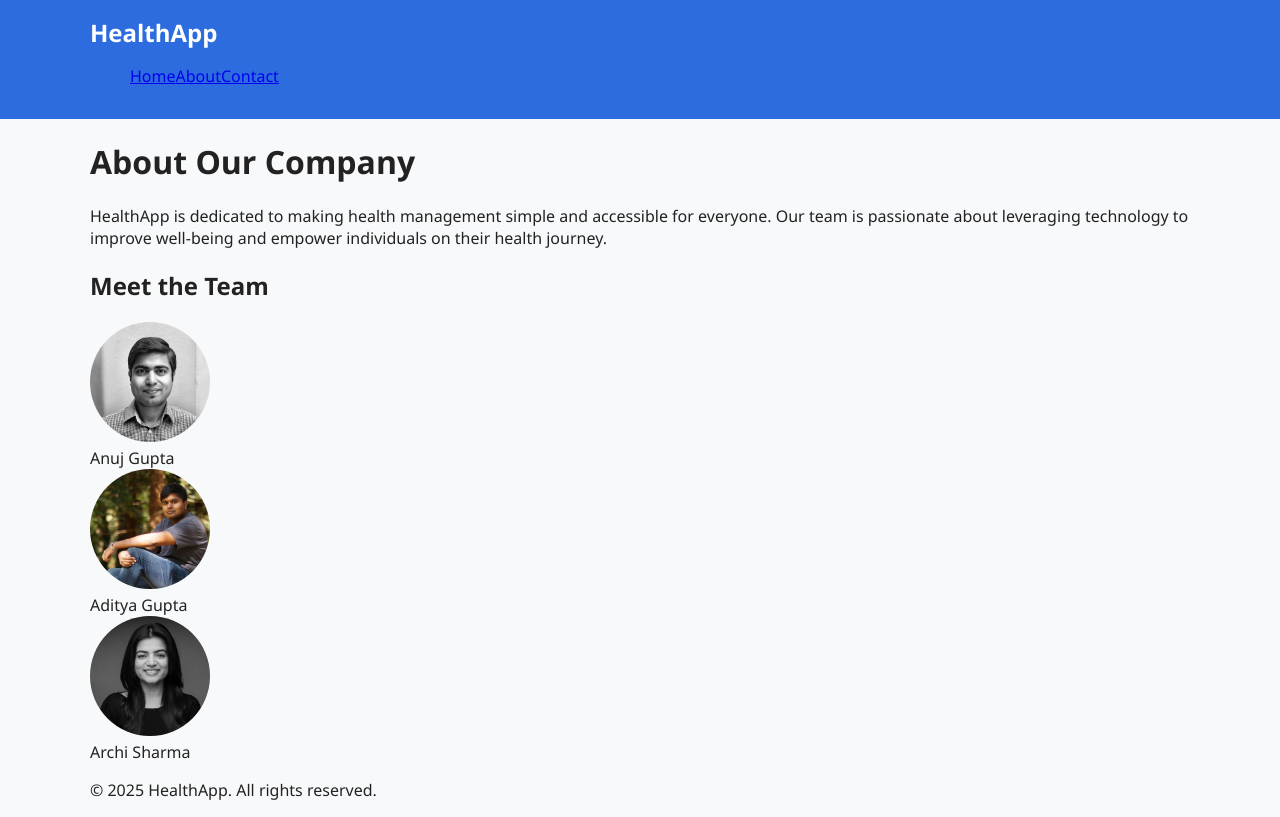
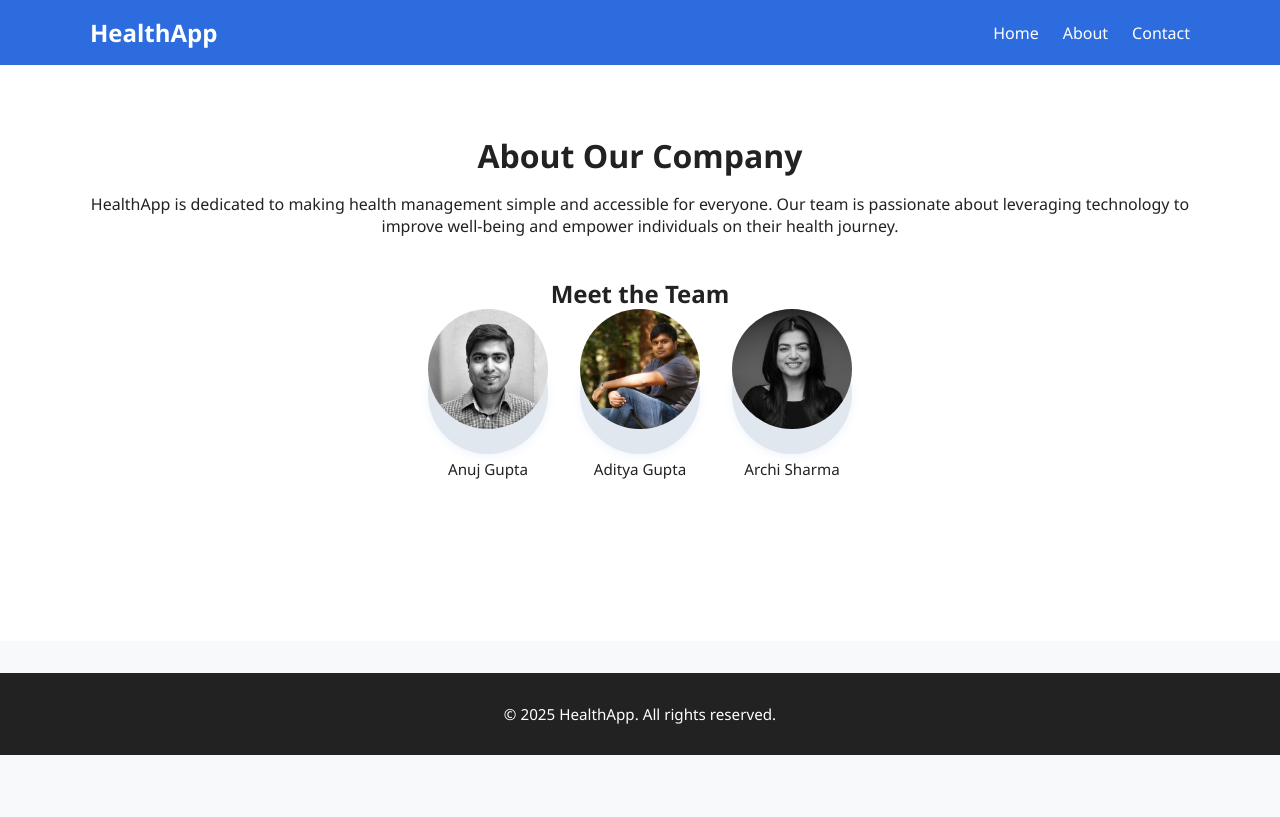
Before and after one commit to LinchaiTheShinigami/healthapp-website-demo, a plain HTML site: page about.html in a window 1280 px wide. Drawn offline with Linux system fonts and the light colour scheme.

Commit message:
Correcting the styles.css

```diff
--- a/styles.css
+++ b/styles.css
@@ -20,31 +20,26 @@ nav {
     color: #fff;
     text-decoration: none;
 }
+/* Navigation Bar Styles */
 .nav-links {
     list-style: none;
     display: flex;
-    /* About Page Styles */
-    .about-page {
     gap: 1.5rem;
     margin: 0;
     padding: 0;
 }
 nav .container {
-    .about-page h1 {
     display: flex;
     justify-content: space-between;
     align-items: center;
-    .team-section {
 }
 .nav-links a {
-    .team-photos {
     color: #fff;
     text-decoration: none;
     font-weight: 500;
     transition: color 0.2s;
 }
 .nav-links a:hover {
-    .photo-placeholder {
     color: #cce0ff;
 }
 .hero {
@@ -58,29 +53,69 @@ nav .container {
     margin-bottom: 1rem;
 }
 .hero p {
-    .photo-caption {
     font-size: 1.2rem;
     margin-bottom: 2rem;
 }
 .cta-btn {
     background: #fff;
-    @media (max-width: 700px) {
-         .team-photos {
-              flex-direction: column;
-              gap: 1rem;
-         }
-         .photo-placeholder {
-              width: 90px;
-              height: 90px;
-              font-size: 0.9rem;
-         }
-    }
     color: #2d6cdf;
     padding: 0.75rem 2rem;
     border-radius: 25px;
     text-decoration: none;
     font-weight: bold;
     transition: background 0.2s, color 0.2s;
+}
+/* About Page Styles */
+.about-page {
+    padding: 3rem 0;
+    background: #fff;
+    min-height: 60vh;
+    text-align: center;
+}
+.about-page h1 {
+    font-size: 2rem;
+    margin-bottom: 1rem;
+}
+.team-section {
+    margin-top: 2.5rem;
+}
+.team-photos {
+    display: flex;
+    justify-content: center;
+    gap: 2rem;
+    margin-top: 1.5rem;
+    flex-wrap: wrap;
+}
+.photo-placeholder {
+    width: 120px;
+    height: 120px;
+    background: #e0e7ef;
+    border-radius: 50%;
+    display: flex;
+    flex-direction: column;
+    align-items: center;
+    justify-content: center;
+    font-size: 1rem;
+    color: #6c7a89;
+    box-shadow: 0 2px 8px rgba(44,108,223,0.08);
+    margin-bottom: 0.5rem;
+}
+.photo-caption {
+    display: block;
+    margin-top: 0.5rem;
+    font-size: 0.95rem;
+    color: #222;
+}
+@media (max-width: 700px) {
+    .team-photos {
+        flex-direction: column;
+        gap: 1rem;
+    }
+    .photo-placeholder {
+        width: 90px;
+        height: 90px;
+        font-size: 0.9rem;
+    }
 }
 .cta-btn:hover {
     background: #2d6cdf;
```
